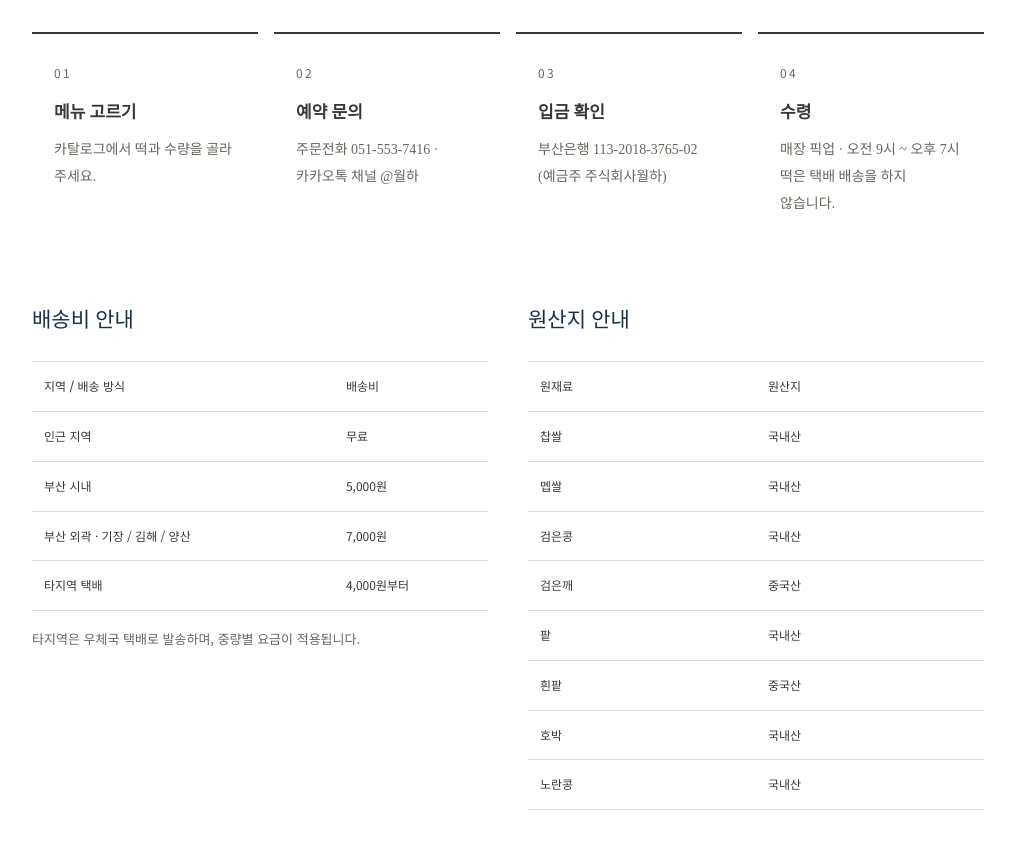
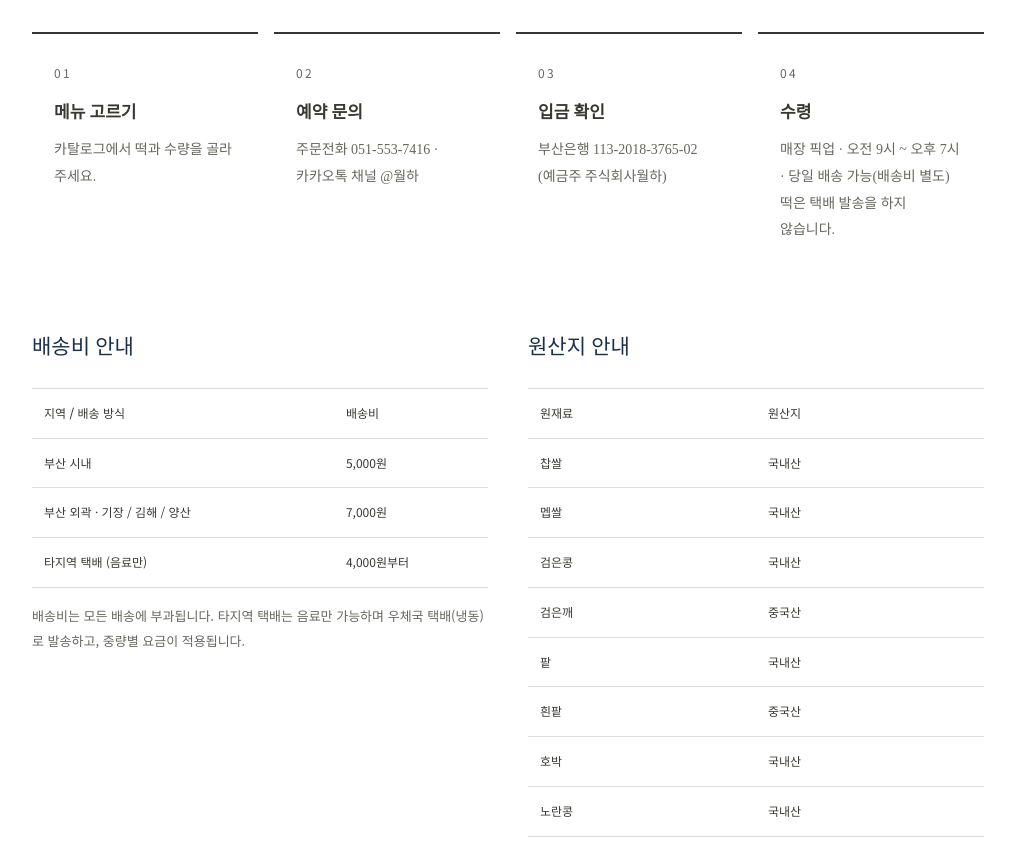
Before and after one commit to Ahn-Joonmin/wolha-catalog, a plain HTML site: page index.html in a window 1280 px wide. Shown: the part 9280-10135 px from the top of the page, without its empty margins (132-1147 px from the left). Drawn offline with Linux system fonts and the light colour scheme.

Commit message:
배송비 안내 정리: 인근 무료 삭제, 당일 배송 및 택배 범위 명시
Co-Authored-By: Claude Sonnet 5.5 <noreply@anthropic.com>

```diff
--- a/index.html
+++ b/index.html
@@ -574,9 +574,9 @@
         <li><h3>메뉴 고르기</h3><p>카탈로그에서 떡과 수량을 골라 주세요.</p></li>
         <li><h3>예약 문의</h3><p>주문전화 051-553-7416 · <span class="edit">카카오톡 채널 @월하</span></p></li>
         <li><h3>입금 확인</h3><p>부산은행 113-2018-3765-02 (예금주 주식회사월하)</p></li>
-        <li><h3>수령</h3><p>매장 픽업 · 오전 9시 ~ 오후 7시<br>떡은 택배 배송을 하지 않습니다.</p></li>
+        <li><h3>수령</h3><p>매장 픽업 · 오전 9시 ~ 오후 7시 · 당일 배송 가능(배송비 별도)<br>떡은 택배 발송을 하지 않습니다.</p></li>
       </ol>
-<div class="order-details"><div id="shipping"><table class="info-table"><caption>배송비 안내</caption><thead><tr><th scope="col">지역 / 배송 방식</th><th scope="col">배송비</th></tr></thead><tbody><tr><th scope="row">인근 지역</th><td>무료</td></tr><tr><th scope="row">부산 시내</th><td>5,000원</td></tr><tr><th scope="row">부산 외곽 · 기장 / 김해 / 양산</th><td>7,000원</td></tr><tr><th scope="row">타지역 택배</th><td>4,000원부터</td></tr></tbody></table><p class="delivery-note">타지역은 우체국 택배로 발송하며, 중량별 요금이 적용됩니다.</p></div><div id="origin"><table class="info-table"><caption>원산지 안내</caption><thead><tr><th scope="col">원재료</th><th scope="col">원산지</th></tr></thead><tbody><tr><th scope="row">찹쌀</th><td>국내산</td></tr><tr><th scope="row">멥쌀</th><td>국내산</td></tr><tr><th scope="row">검은콩</th><td>국내산</td></tr><tr><th scope="row">검은깨</th><td>중국산</td></tr><tr><th scope="row">팥</th><td>국내산</td></tr><tr><th scope="row">흰팥</th><td>중국산</td></tr><tr><th scope="row">호박</th><td>국내산</td></tr><tr><th scope="row">노란콩</th><td>국내산</td></tr></tbody></table></div></div>
+<div class="order-details"><div id="shipping"><table class="info-table"><caption>배송비 안내</caption><thead><tr><th scope="col">지역 / 배송 방식</th><th scope="col">배송비</th></tr></thead><tbody><tr><th scope="row">부산 시내</th><td>5,000원</td></tr><tr><th scope="row">부산 외곽 · 기장 / 김해 / 양산</th><td>7,000원</td></tr><tr><th scope="row">타지역 택배 (음료만)</th><td>4,000원부터</td></tr></tbody></table><p class="delivery-note">배송비는 모든 배송에 부과됩니다. 타지역 택배는 음료만 가능하며 우체국 택배(냉동)로 발송하고, 중량별 요금이 적용됩니다.</p></div><div id="origin"><table class="info-table"><caption>원산지 안내</caption><thead><tr><th scope="col">원재료</th><th scope="col">원산지</th></tr></thead><tbody><tr><th scope="row">찹쌀</th><td>국내산</td></tr><tr><th scope="row">멥쌀</th><td>국내산</td></tr><tr><th scope="row">검은콩</th><td>국내산</td></tr><tr><th scope="row">검은깨</th><td>중국산</td></tr><tr><th scope="row">팥</th><td>국내산</td></tr><tr><th scope="row">흰팥</th><td>중국산</td></tr><tr><th scope="row">호박</th><td>국내산</td></tr><tr><th scope="row">노란콩</th><td>국내산</td></tr></tbody></table></div></div>
     </div>
   </section>
 
```
